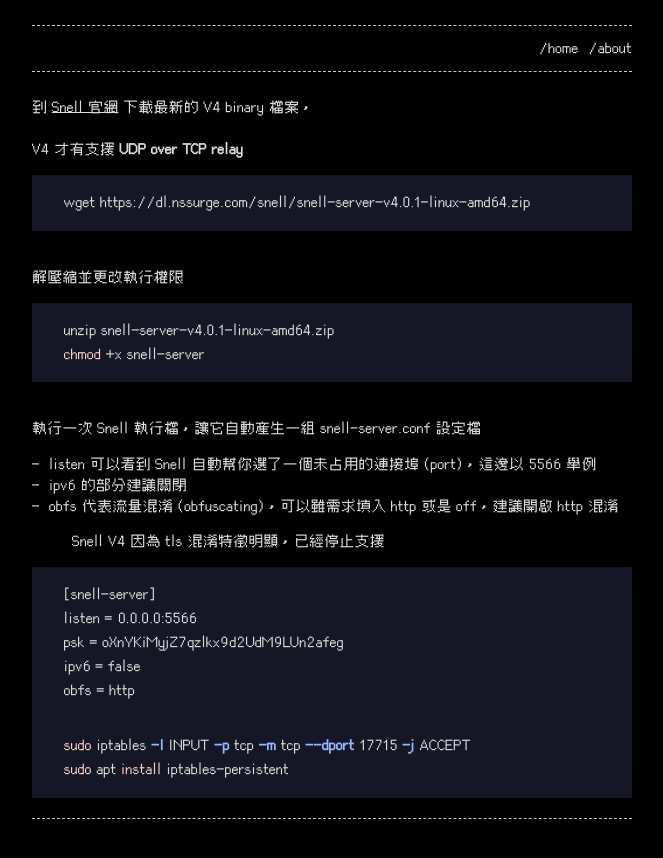
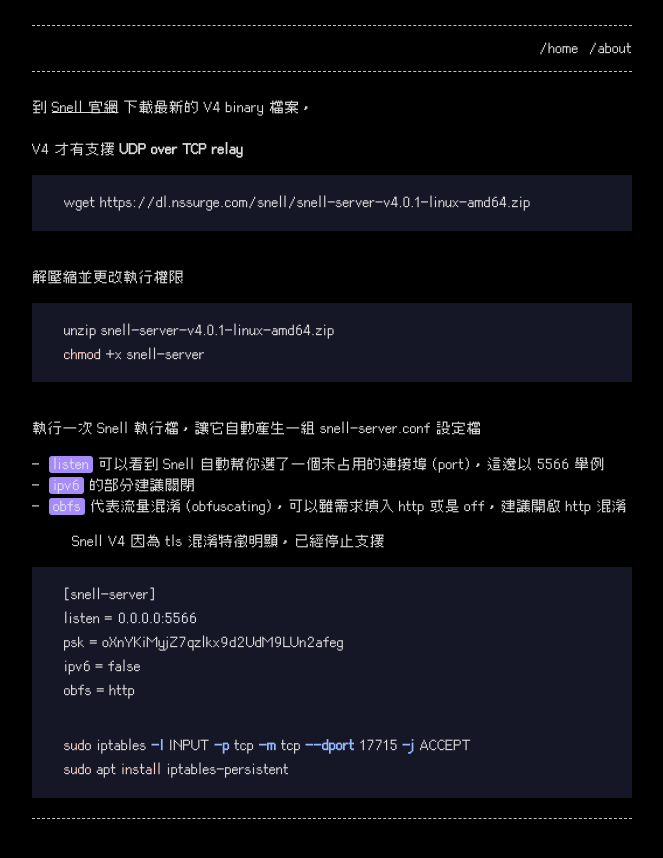
Before and after one commit to morningdip/home, a Jekyll site: the page built from _posts/2024-01-08-ponte.md, in a window 1280 px wide. Shown: the top 858 px of the page, without its empty margins (308-971 px from the left). Built offline with Jekyll 4.4.1, drawn with Linux system fonts in a browser that asks for light colours.

Commit message:
Update base.scss

```diff
--- a/_sass/base.scss
+++ b/_sass/base.scss
@@ -79,6 +79,13 @@ textarea { vertical-align: top; }
 figure.highlight { margin: 5px 0; }
 pre { background-color: var(--raisin-black);  display: block;  border: 0;  padding: 1rem 2rem;  margin: 0;  overflow: auto;  font-size: $base-font-size;  color: var(--text-color);  line-height: 1.7 !important;  font-family: $base-font-family !important; }
 code {font-family: $base-font-family !important;}
+code.language-plaintext.highlighter-rouge {
+  background-color: var(--lavender-floral);
+  border-radius: 3px;
+  color: var(--lavender-web);
+  padding-left: 4px;
+  padding-right: 4px;
+}
 .highlight .c { color: var(--roman-silver); font-style: italic } /* Comment */
 .highlight .err { color: var(--congo-pink); } /* Error */
 .highlight .k { color: var(--light-blue); } /* Keyword */
```
